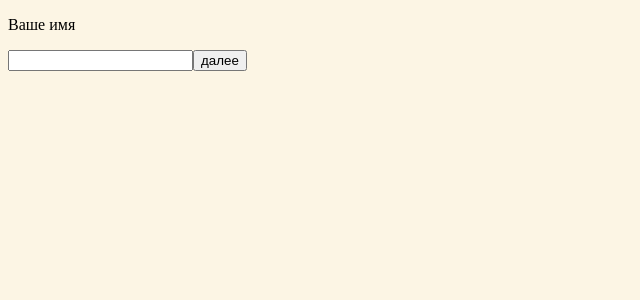
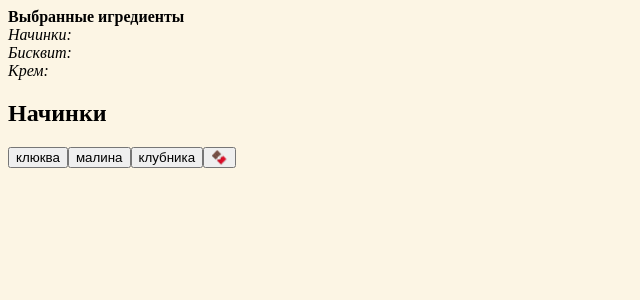
Before and after one commit to ashellunts/sonastorte, a React (Create React App) app: page / in a window 1280 px wide. Shown: the top 300 px of the page, without its empty margins (0-640 px from the left). Built offline with nearby package versions, Linux system fonts and the light colour scheme.

Commit message:
refactoring

```diff
--- a/src/App.js
+++ b/src/App.js
@@ -1,58 +1,12 @@
-import React from 'react';
 import { useState } from 'react'
-
-const fillings = {
-    name: 'Начинки',
-    items: [
-        'клюква',
-        'малина',
-        'клубника',
-        '🍫'
-    ]
-}
-
-const fillings2 = {
-    name: 'Бисквит',
-    items: [
-        '🍫',
-        'белый',
-        'фисташка'
-    ]
-}
-
-const fillings3 = {
-    name: 'Крем',
-    items: [
-        '🍫',
-        'клубничный',
-        'малиновый'
-    ]
-}
-
-const ingredients = [fillings, fillings2, fillings3]
-
-function IngredientSelector(ingredients, chosenIngredient, setChosenIngredient) {
-    return (
-        <div>
-            <div>
-                <h2>{ingredients.name}</h2>
-                {
-                    ingredients.items.map((filling, index) => (
-                        <button key={index} onClick={() => setChosenIngredient(filling)}>{filling}</button>
-                    ))
-                }
-            </div>
-            <p>Выбранный ингредиент: {chosenIngredient}</p>
-        </div>
-    )
-}
+import contents from './contents';
+import ingredients from './ingredients';
+import pages from './ingredientsPage';
 
 function App() {
     const [chosenIngredients, setChosenIngredients] = useState([])
-    const [currentIngredient, setCurrentIngredient] = useState(-2)
     const [name, setName] = useState('')
-    const [address, setAddress] = useState('')
-
+    const [page, setPage] = useState({ name: pages.ingredients, index: 0 })
 
     function setChosenIngredient(index) {
         return (chosenIngredient) => {
@@ -64,68 +18,47 @@ function App() {
     }
 
     function next() {
-        if (currentIngredient !== ingredients.length) {
-            setCurrentIngredient(currentIngredient + 1)
+        switch (page.name) {
+            case pages.ingredients:
+                if (page.index !== ingredients.length - 1) {
+                    const newPage = { ...page }
+                    newPage.index = page.index + 1
+                    setPage(newPage)
+                } else {
+                    setPage({ name: pages.customerName })
+                }
+                break
+            case pages.customerName:
+                setPage({ name: pages.reviewOrder })
+                break
+            default:
+                console.error('!!!!!!!!!!!!!!!!!!!')
+                break
         }
     }
 
     function back() {
-        if (currentIngredient !== -2) {
-            setCurrentIngredient(currentIngredient - 1)
+        switch (page.name) {
+            case pages.ingredients:
+                if (page.index !== 0) {
+                    const newPage = { ...page }
+                    newPage.index = page.index - 1
+                    setPage(newPage)
+                }
+                break
+            case pages.customerName:
+                setPage({ name: pages.ingredients, index: ingredients.length - 1 })
+                break
+            case pages.reviewOrder:
+                setPage({ name: pages.customerName })
+                break
+            default:
+                console.error('!!!!!!!!!!!!!!!!!!!')
+                break
         }
     }
 
-    return (
-        <div>
-            {currentIngredient >= 0 ?
-                <div>
-                    <b> Выбранные игредиенты </b>
-                    {
-                        ingredients
-                            .map((ingredient, index) =>
-                                <div key={index}>
-                                    <i>{ingredient.name}:</i> {chosenIngredients[index]}
-                                </div>
-                            )
-                    }
-                </div>
-                : null
-            }
-            {currentIngredient === ingredients.length
-                ?
-                <div>
-                    <p><b>Ваше имя:</b> {name}</p>
-                    <p><b>Адрес:</b> {address}</p>
-                </div>
-                : currentIngredient === -2
-                    ?
-                    <div>
-                        <p>Ваше имя</p>
-                        <input value={name} onChange={event => { setName(event.target.value) }} />
-                        <button onClick={() => { next() }} >далее</button>
-                    </div>
-                    : currentIngredient === -1
-                        ?
-                        <div>
-                            <p>Адрес</p>
-                            <input value={address} onChange={event => { setAddress(event.target.value) }} />
-                            <button onClick={() => { next() }} >далее</button>
-                        </div>
-                        : IngredientSelector(
-                            ingredients[currentIngredient],
-                            chosenIngredients[currentIngredient],
-                            setChosenIngredient(currentIngredient))
-            }
-            {currentIngredient !== -2
-                ? <button onClick={() => { back() }}>назад</button>
-                : null
-            }
-            {/* {currentIngredient !== ingredients.length
-                ? <button onClick={() => { next() }} >далее</button>
-                : null
-            } */}
-        </div>
-    )
+    return contents(page, chosenIngredients, name, setName, next, setChosenIngredient, back)
 }
 
 export default App
--- /dev/null
+++ b/src/IngredientSelector.js
@@ -0,0 +1,16 @@
+import React from 'react';
+
+function IngredientSelectorPage(ingredients, chosenIngredient, setChosenIngredient) {
+    return (
+        <div>
+            <div>
+                <h2>{ingredients.name}</h2>
+                {ingredients.items.map((filling, index) => (
+                    <button key={index} onClick={() => setChosenIngredient(filling)}>{filling}</button>
+                ))}
+            </div>
+        </div>
+    );
+}
+
+export default IngredientSelectorPage
--- /dev/null
+++ b/src/contents.js
@@ -0,0 +1,70 @@
+import React from 'react';
+import ingredients from './ingredients';
+import IngredientSelectorPage from './IngredientSelector';
+import pages from './ingredientsPage';
+
+function contents(page, chosenIngredients, name, setName, next, setChosenIngredient, back) {
+    return (
+        <div>
+            {ChosenIngredientsView(chosenIngredients)}
+            {PageView(page, name, setName, next, chosenIngredients, setChosenIngredient)}
+            {BackButton(page, back)}
+        </div>
+    )
+}
+
+function PageView(page, name, setName, next, chosenIngredients, setChosenIngredient) {
+    let pageContents = null;
+    switch (page.name) {
+        case pages.customerName:
+            pageContents = customerNamePage(name, setName, next);
+            break;
+        case pages.reviewOrder:
+            pageContents = reviewOrderPage(name);
+            break;
+        case pages.ingredients:
+            pageContents = IngredientSelectorPage(
+                ingredients[page.index],
+                chosenIngredients[page.index],
+                setChosenIngredient(page.index));
+            break;
+        default:
+            console.error("!!!!!!!!!!!!!!!!!!!");
+    }
+    return pageContents;
+}
+
+function BackButton(page, back) {
+    let backButton = null;
+    if (page.name !== pages.ingredients || page.index !== 0) {
+        backButton = (<button onClick={() => { back(); }}>назад</button>);
+    }
+    return backButton;
+}
+
+function ChosenIngredientsView(chosenIngredients) {
+    return <div>
+        <b> Выбранные игредиенты </b>
+        {ingredients
+            .map((ingredient, index) => <div key={index}>
+                <i>{ingredient.name}:</i> {chosenIngredients[index]}
+            </div>
+            )}
+    </div>;
+}
+
+function reviewOrderPage(name) {
+    return <div>
+        <p><b>Ваше имя:</b> {name}</p>
+    </div>;
+}
+
+function customerNamePage(name, setName, next) {
+    return <div>
+        <p>Ваше имя</p>
+        <input value={name} onChange={event => { setName(event.target.value); }} />
+        <button onClick={() => { next(); }}>далее</button>
+    </div>;
+}
+
+export default contents
--- /dev/null
+++ b/src/ingredients.js
@@ -0,0 +1,29 @@
+const ingredients = [
+    {
+        name: 'Начинки',
+        items: [
+            'клюква',
+            'малина',
+            'клубника',
+            '🍫'
+        ]
+    },
+    {
+        name: 'Бисквит',
+        items: [
+            '🍫',
+            'белый',
+            'фисташка'
+        ]
+    },
+    {
+        name: 'Крем',
+        items: [
+            '🍫',
+            'клубничный',
+            'малиновый'
+        ]
+    }
+]
+
+export default ingredients
--- /dev/null
+++ b/src/ingredientsPage.js
@@ -0,0 +1,7 @@
+const pages = {
+    ingredients: 'ingredients',
+    customerName: 'customerName',
+    reviewOrder: 'reviewOrder'
+}
+
+export default pages
```
Also changed, not shown: .eslintrc.json.
